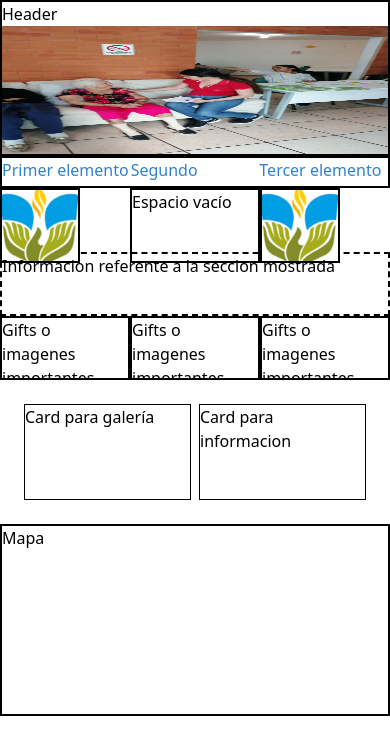
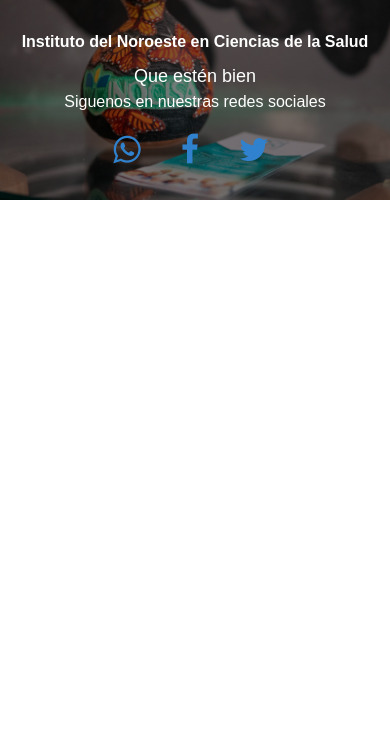
Before and after one commit to JubenalCasCon/Proyecto-Estancia, an Angular app: page /prueba in a window 390 px wide. Shown: the top 754 px of the page. Built offline with nearby package versions, Linux system fonts and the light colour scheme; a web font is replaced by a local one; what tailwindcss-animations would draw is missing.

Commit message:
Elementos de heder adaptador de forma responsiva

```diff
--- a/src/app/prueba/prueba.component.html
+++ b/src/app/prueba/prueba.component.html
@@ -49,64 +49,32 @@
 </div> -->
 
 
-<!-- header -->
-<div class="border-black border-2 border-solid w-full h-auto" >
-    <p>Header</p>
-    <img src="../assets/foto93.jpg" class="bg-center bg-cover w-full h-32">
-  </div>
-<!-- menu -->
-  <div class="grid grid-cols-3 h-8 overflow-hidden  border-black border-2 border-solid">
-    <a>Primer elemento del menu</a>
-    <a>Segundo elemento del menu</a>
-    <a>Tercer elemento del menú</a>
-  </div>
-<!-- Logos a mostrar -->
-  <div class="grid grid-cols-3 h-16 flex justify-center">
-      <div class="border-black border-2 border-solid  bg-cover bg-center "  style="background-image: url(../assets/Logo.png);height: 75px;  width: 80px;">
-        <p></p>
-      </div>
+<!-- cabecera -->
+<header>
 
-      <div class="border-black border-2 border-solid">
-          <p>Espacio vacío</p>
+    <div class=" bg-cover flex justify-center items-center lg:bg-cover lg:flex lg:justify-center  lg:items-center lg:flex-col text-white flex-col bg-center lg:bg-center"
+        style="background-image: url(../assets/13.jpg); height: 200px;background-color: rgba(0, 0, 0, 0.5);background-blend-mode: darken; ">
+
+        <p class="font-bold lg:text-2xl text-base text-center lg:text-4xl mt-4 lg:mb-2  " style="font-family: Arial, Helvetica, sans-serif;">
+            Instituto del Noroeste en Ciencias de la Salud
+        </p>
+
+
+        <p class="text-lg mt-2 sm:text-2xl  " style="font-family: Arial, Helvetica, sans-serif;">
+            Que estén bien
+        </p>
+
+            <p style="font-family: Arial, Helvetica, sans-serif;">Siguenos en nuestras redes sociales </p>
+            <form>
+            <div class="flex justify-center ">
+              <a class="mr-2 mb-3 mt-3 px-4 py-2" href="https://wa.me/5216681030694"><i class="fa fa-whatsapp fa-2x" ></i></a>
+              <a class="mr-2 mb-3 mt-3 px-4 py-2" href="https://www.facebook.com/inocisalosmochis/"><i class="fa fa-facebook fa-2x" ></i></a>
+              <a class="mr-2 mb-3 mt-3 px-4 py-2" href="https://twitter.com/JessBenjamnCas1"><i class="fa fa-twitter fa-2x" ></i></a>
+
+            </div>
+          </form>
     </div>
 
-    <div class="border-black border-2 border-solid  bg-cover bg-center "  style="background-image: url(../assets/Logo.png);height: 75px;  width: 80px;">
 
-    </div>
-  </div>
 
-  <!-- Cuadro de informacion -->
-  <div class="w-full h-16 border-black border-dashed border-2 ">
-      <p>Informacion referente a la seccion mostrada</p>
-</div>
-
-<!-- Cuadro de imagenes relevantes -->
-  <div class="grid grid-cols-3">
-      <div class="h-16 border-double border-2 border-black overflow-scroll  ">
-          <p>Gifts o imagenes importantes</p>
-      </div>
-      <div class="h-16 border-double border-2 border-black overflow-scroll ">
-        <p>Gifts o imagenes importantes</p>
-    </div>
-    <div class="h-16 border-double border-2 border-black overflow-scroll  ">
-        <p>Gifts o imagenes importantes</p>
-    </div>
-  </div>
-
- <!--  Cards para secciones principales -->
- <div class="grid grid-cols-2 my-2 mx-4 px-2 py-4 h-32 gap-2">
-
-    <div class=" border border-double border-black border-2">
-    <p>Card para galería</p>
-    </div>
-
-    <div class=" border border-double border-black border-2">
-        <p>Card para informacion</p>
-        </div>
- </div>
-
-<!--  Mapa -->
-
- <div class="w-full h-48 border-double border-black border-2">
-     <p>Mapa</p>
- </div>
+  </header>
```
